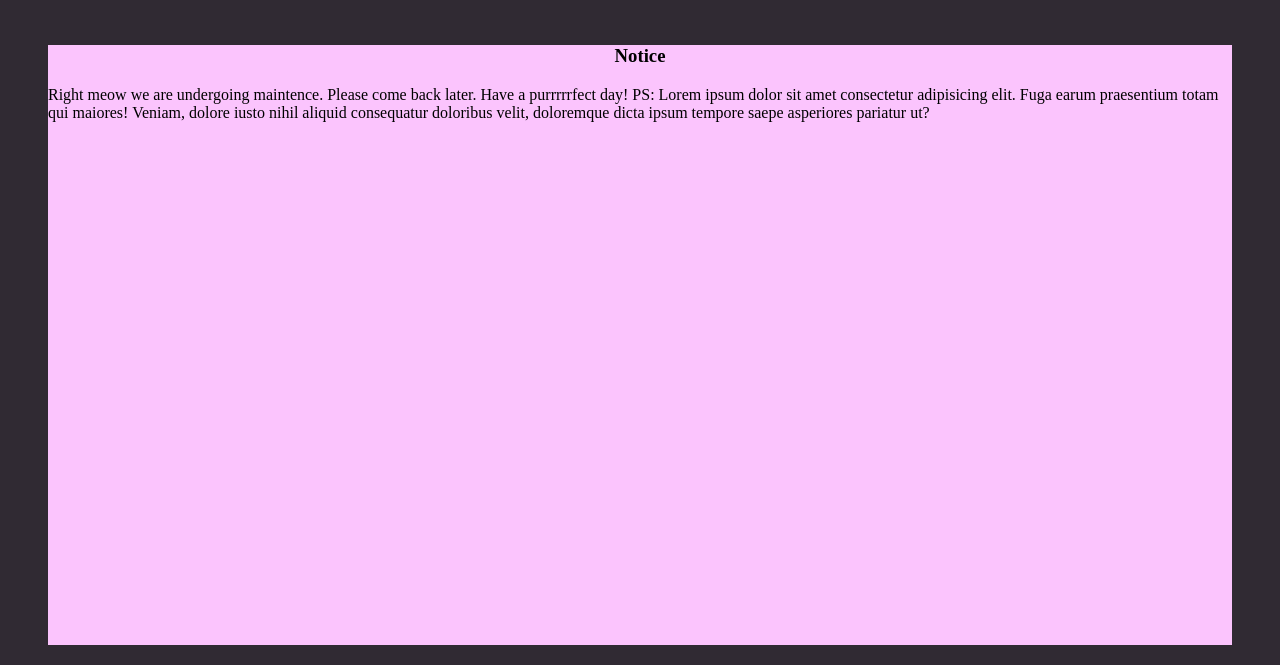
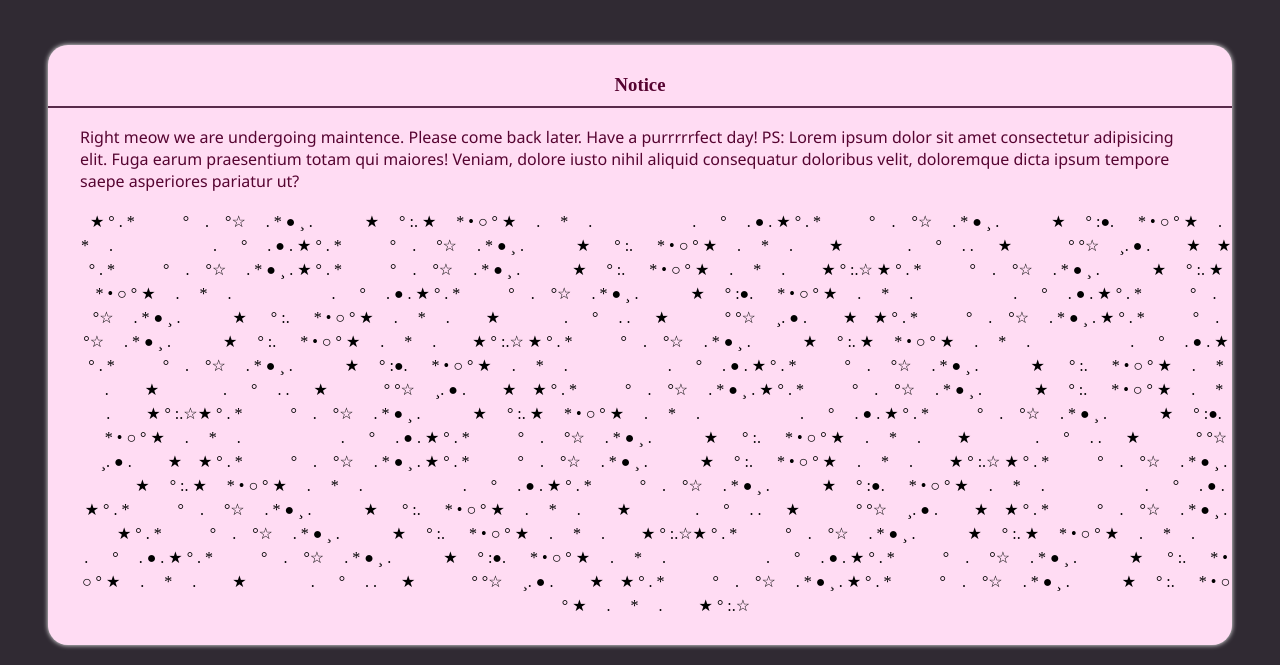
Before and after one commit to lisha-ccm/website-pra1, a plain HTML site: page index.html in a window 1280 px wide. Shown: the part 135-800 px from the top of the page. Drawn offline with Linux system fonts and the light colour scheme.

Commit message:
last revision

```diff
--- a/index.html
+++ b/index.html
@@ -27,6 +27,49 @@
           dolore iusto nihil aliquid consequatur doloribus velit, doloremque
           dicta ipsum tempore saepe asperiores pariatur ut?
         </p>
+        <p class="bear">
+          ★ ° . *　　　°　.　°☆ 　. * ● ¸ . 　　　★ 　° :. ★　 * • ○ ° ★　 .　 *
+          　.　 　　　　　. 　 ° 　. ● . ★ ° . *　　　°　.　°☆ 　. * ● ¸ .
+          　　　★ 　° :●. 　 * • ○ ° ★　 .　 * 　.　 　　　　　. 　 ° 　. ● . ★
+          ° . *　　　°　.　 °☆ 　. * ● ¸ . 　　　★ 　 ° :. 　 * • ○ ° ★　 .　 *
+          　.　 　★　　　　. 　 ° 　. . 　 ★　 　　 ° °☆ 　¸. ● . 　　★　★ ° .
+          *　　　°　.　°☆ 　. * ● ¸ . ★ ° . *　　　°　.　°☆ 　. * ● ¸ . 　　　★
+          　° :. 　 * • ○ ° ★　 .　 * 　.　 　★ ° :.☆ ★ ° . *　　　°　.　°☆ 　.
+          * ● ¸ . 　　　★ 　° :. ★　 * • ○ ° ★　 .　 * 　.　 　　　　　. 　 °
+          　. ● . ★ ° . *　　　°　.　°☆ 　. * ● ¸ . 　　　★ 　° :●. 　 * • ○ °
+          ★　 .　 * 　.　 　　　　　. 　 ° 　. ● . ★ ° . *　　　°　.　 °☆ 　. *
+          ● ¸ . 　　　★ 　 ° :. 　 * • ○ ° ★　 .　 * 　.　 　★　　　　. 　 ° 　.
+          . 　 ★　 　　 ° °☆ 　¸. ● . 　　★　★ ° . *　　　°　.　°☆ 　. * ● ¸ . ★
+          ° . *　　　°　.　°☆ 　. * ● ¸ . 　　　★ 　° :. 　 * • ○ ° ★　 .　 *
+          　.　 　★ ° :.☆ ★ ° . *　　　°　.　°☆ 　. * ● ¸ . 　　　★ 　° :. ★　 *
+          • ○ ° ★　 .　 * 　.　 　　　　　. 　 ° 　. ● . ★ ° . *　　　°　.　°☆
+          　. * ● ¸ . 　　　★ 　° :●. 　 * • ○ ° ★　 .　 * 　.　 　　　　　.
+          ° 　. ● . ★ ° . *　　　°　.　 °☆ 　. * ● ¸ . 　　　★ 　 ° :. 　 * • ○
+          ° ★　 .　 * 　.　 　★　　　　. 　 ° 　. . 　 ★　 　　 ° °☆ 　¸. ● .
+          　　★　★ ° . *　　　°　.　°☆ 　. * ● ¸ . ★ ° . *　　　°　.　°☆ 　. * ●
+          ¸ . 　　　★ 　° :. 　 * • ○ ° ★　 .　 * 　.　 　★ ° :.☆★ ° .
+          *　　　°　.　°☆ 　. * ● ¸ . 　　　★ 　° :. ★　 * • ○ ° ★　 .　 * 　.
+          　　　　　. 　 ° 　. ● . ★ ° . *　　　°　.　°☆ 　. * ● ¸ . 　　　★ 　°
+          :●. 　 * • ○ ° ★　 .　 * 　.　 　　　　　. 　 ° 　. ● . ★ ° .
+          *　　　°　.　 °☆ 　. * ● ¸ . 　　　★ 　 ° :. 　 * • ○ ° ★　 .　 *
+          　.　 　★　　　　. 　 ° 　. . 　 ★　 　　 ° °☆ 　¸. ● . 　　★　★ ° .
+          *　　　°　.　°☆ 　. * ● ¸ . ★ ° . *　　　°　.　°☆ 　. * ● ¸ . 　　　★
+          　° :. 　 * • ○ ° ★　 .　 * 　.　 　★ ° :.☆ ★ ° . *　　　°　.　°☆ 　.
+          * ● ¸ . 　　　★ 　° :. ★　 * • ○ ° ★　 .　 * 　.　 　　　　　. 　 °
+          　. ● . ★ ° . *　　　°　.　°☆ 　. * ● ¸ . 　　　★ 　° :●. 　 * • ○ °
+          ★　 .　 * 　.　 　　　　　. 　 ° 　. ● . ★ ° . *　　　°　.　 °☆ 　. *
+          ● ¸ . 　　　★ 　 ° :. 　 * • ○ ° ★　 .　 * 　.　 　★　　　　. 　 ° 　.
+          . 　 ★　 　　 ° °☆ 　¸. ● . 　　★　★ ° . *　　　°　.　°☆ 　. * ● ¸ . ★
+          ° . *　　　°　.　°☆ 　. * ● ¸ . 　　　★ 　° :. 　 * • ○ ° ★　 .　 *
+          　.　 　★ ° :.☆★ ° . *　　　°　.　°☆ 　. * ● ¸ . 　　　★ 　° :. ★　 *
+          • ○ ° ★　 .　 * 　.　 　　　　　. 　 ° 　. ● . ★ ° . *　　　°　.　°☆
+          　. * ● ¸ . 　　　★ 　° :●. 　 * • ○ ° ★　 .　 * 　.　 　　　　　.
+          ° 　. ● . ★ ° . *　　　°　.　 °☆ 　. * ● ¸ . 　　　★ 　 ° :. 　 * • ○
+          ° ★　 .　 * 　.　 　★　　　　. 　 ° 　. . 　 ★　 　　 ° °☆ 　¸. ● .
+          　　★　★ ° . *　　　°　.　°☆ 　. * ● ¸ . ★ ° . *　　　°　.　°☆ 　. * ●
+          ¸ . 　　　★ 　° :. 　 * • ○ ° ★　 .　 * 　.　 　★ ° :.☆
+        </p>
+        <!--<img src="pics/coolcat.jpg" alt="" class="cool-cat" /> -->
       </div>
     </section>
   </body>
--- a/styles.css
+++ b/styles.css
@@ -45,11 +45,40 @@ body {
 }
 
 .information {
-  background-color: rgb(251, 196, 253);
+  background-color: rgb(255, 220, 243);
+  box-shadow: 0 0 5px 0 white;
   margin: 3rem;
   height: 75vh;
+  border-radius: 20px;
+  overflow: scroll;
 }
 
 h3 {
   text-align: center;
+  padding: 10px 0;
+  border-bottom: 2px solid rgb(88, 42, 74);
+  color: rgb(86, 4, 49);
 }
+
+.para {
+  padding: 0 2em;
+  color: rgb(86, 4, 49);
+  font-family: "Segoe UI", Tahoma, Geneva, Verdana, sans-serif;
+}
+
+.cool-cat {
+  margin-left: auto;
+  margin-right: auto;
+  max-width: 80%;
+  height: auto;
+  width: auto;
+  padding-left: 20%;
+  padding-top: 5%;
+  overflow: hidden;
+  position: relative;
+}
+
+.bear {
+  padding-left: 2em;
+  text-align: center;
+}
```
Also changed, not shown: pics/coolcat.jpg (added).
